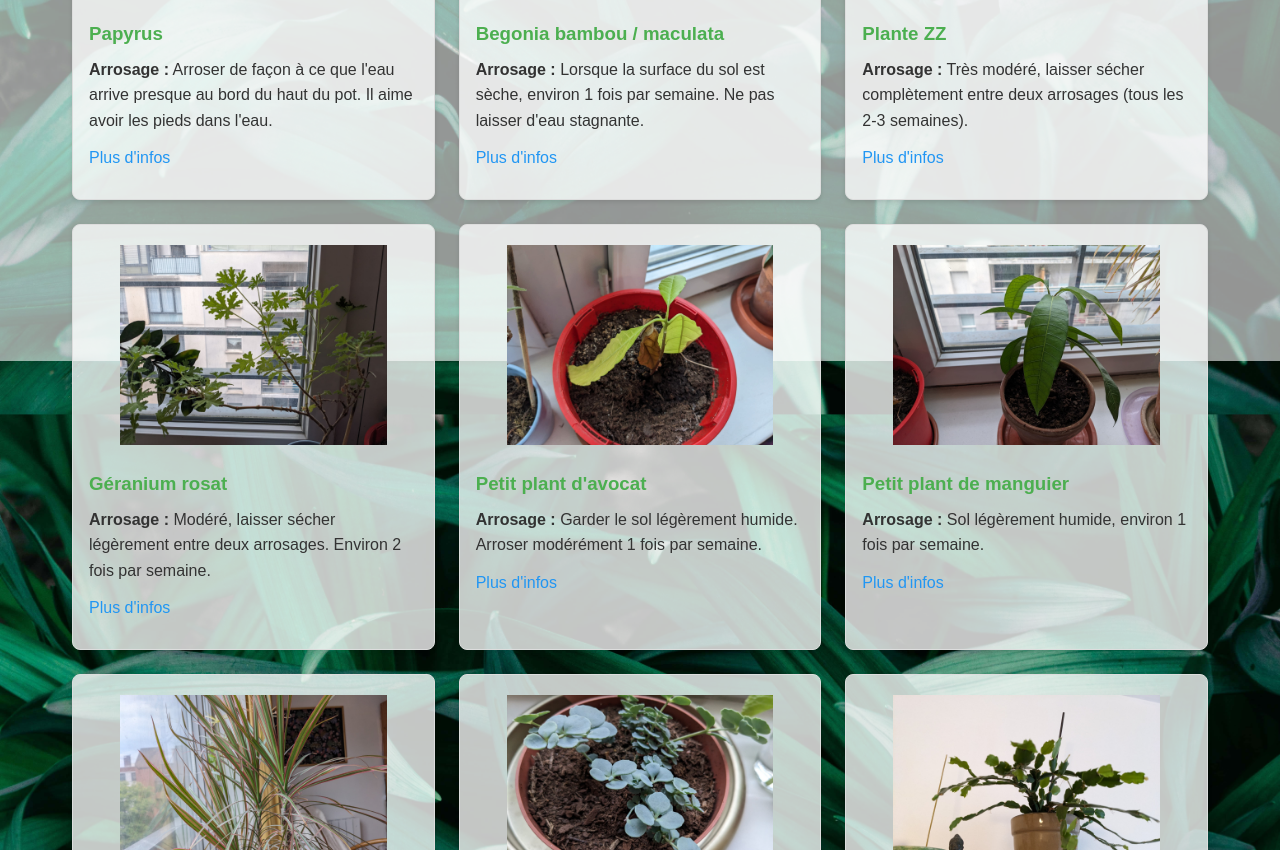
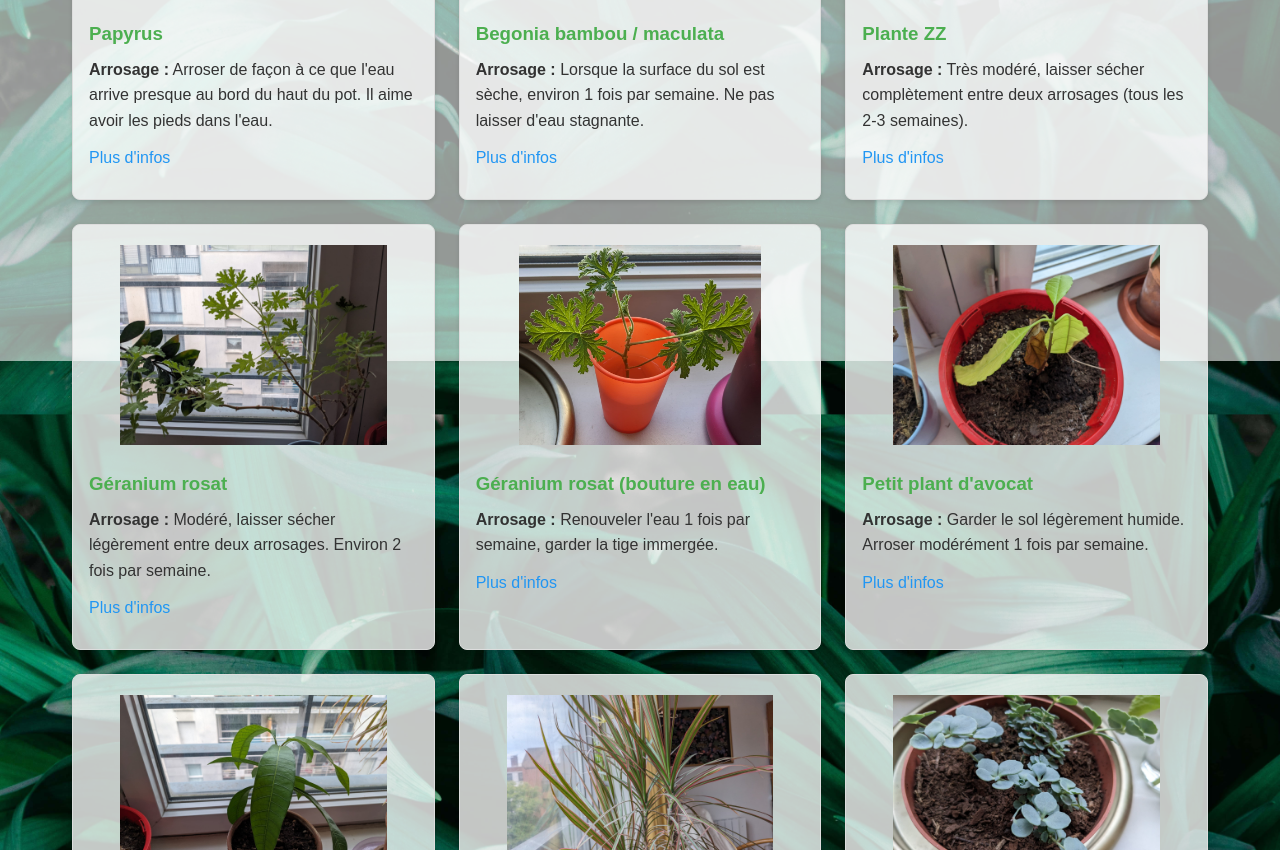
Before and after one commit to BSevault/plants, a plain HTML site: page index.html in a window 1280 px wide. Shown: the part 439-1289 px from the top of the page. Drawn offline with Linux system fonts and the light colour scheme.

Commit message:
Add new plant card

```diff
--- a/index.html
+++ b/index.html
@@ -200,6 +200,16 @@
               <h3>Géranium rosat</h3>
               <p><strong>Arrosage :</strong> Modéré, laisser sécher légèrement entre deux arrosages. Environ 2 fois par
                 semaine.</p>
+              <p><a href="https://www.picturethisai.com/fr/care/Pelargonium_graveolens.html" target="_blank">Plus
+                  d'infos</a></p>
+            </div>
+          </div>
+          <!-- Géranium rosat bouture -->
+          <div class="card">
+            <img src="images/int/geranium-bouture.jpg" alt="Géranium rosat - feuilles et fleurs">
+            <div class="card-content">
+              <h3>Géranium rosat (bouture en eau)</h3>
+              <p><strong>Arrosage :</strong> Renouveler l'eau 1 fois par semaine, garder la tige immergée.</p>
               <p><a href="https://www.picturethisai.com/fr/care/Pelargonium_graveolens.html" target="_blank">Plus
                   d'infos</a></p>
             </div>
```
Also changed, not shown: images/int/geranium-bouture.jpg (added).
